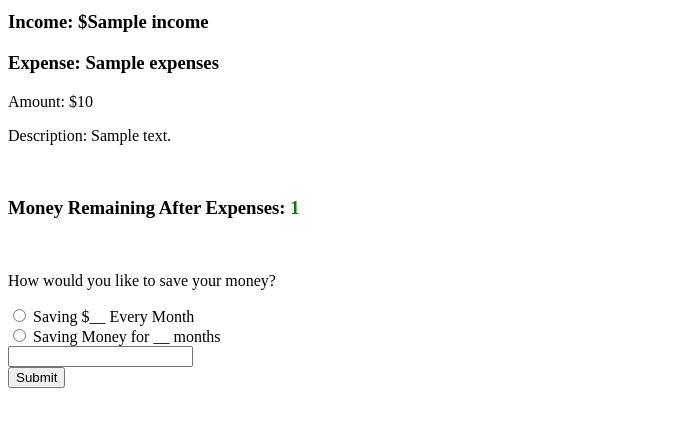
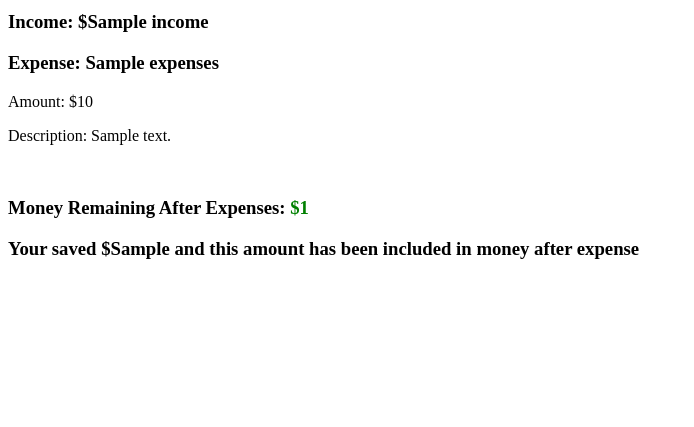
Before and after one commit to KamrynNJ/BudgetBuddy, a Python web app: template templates/budget.html in a window 1280 px wide. Shown: the part 146-573 px from the top of the page, without its empty margins (0-694 px from the left). Run offline with Jinja, Linux system fonts and the light colour scheme; the template is opened without the code that fills it: most values are stand-ins (such as "Sample title", 1, 10 or a date in 2020).

Commit message:
wording changes and removed saving style input from bugject page

```diff
--- a/templates/budget.html
+++ b/templates/budget.html
@@ -22,21 +22,12 @@
       <p>Description: {{each_blog.description}}</p>
     {% endfor %}
     <br>
-  <h3> Money Remaining After Expenses: <span class= money>{{total_info.total_amount}} </span></h3>
-
+  <h3> Money Remaining After Expenses: <span class= money>${{total_info.total_amount}} </span></h3>
+  <h3>Your saved ${{saving_info.money_being_saved}} and this amount has been included in money after expense<h3>
 
 
   <br>
-  <p>
-    How would you like to save your money?
-    <form>
-      <input type="radio" name="savingType" value="savingPerMonth"> Saving $__ Every Month<br>
-      <input type="radio" name="savingType" value="savingForSetMonths"> Saving Money for __ months<br>
-      <span id="savingTypeDisplay"><input type="text" name="savingType" value=""></span>
-      <br>
-      <input id= "submitButton "type="submit" value="Submit">
-    </form>
-  </p>
+
 <script src="../Index.js"></script>
 </body>
 </html>
```
Also changed, not shown: templates/expenses.html (+13 -0 lines).
